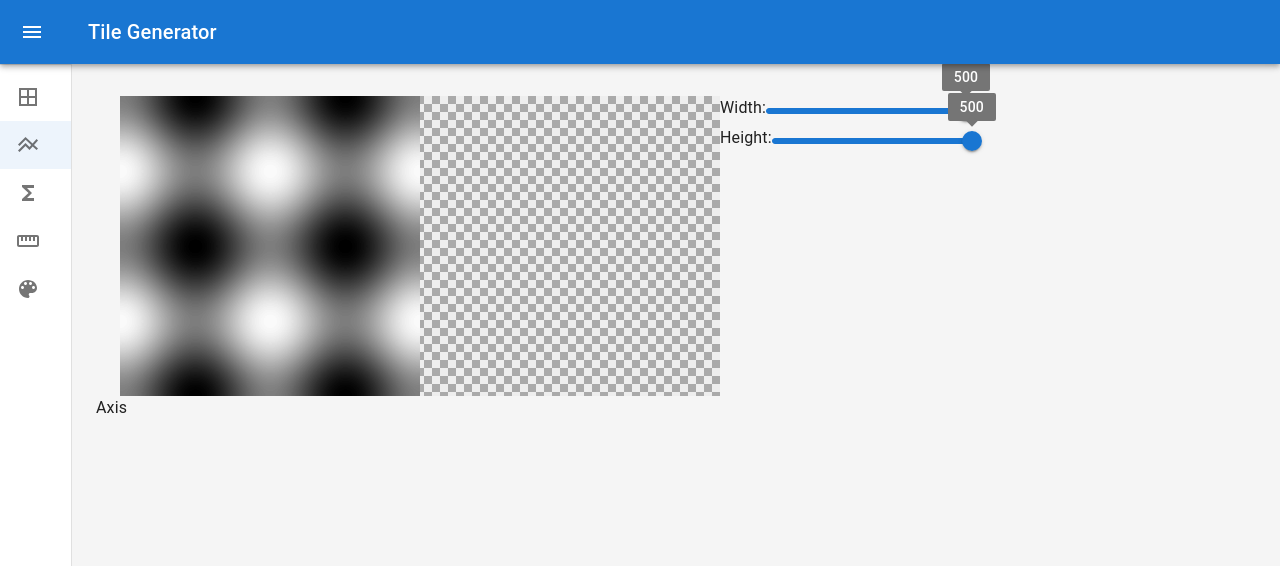
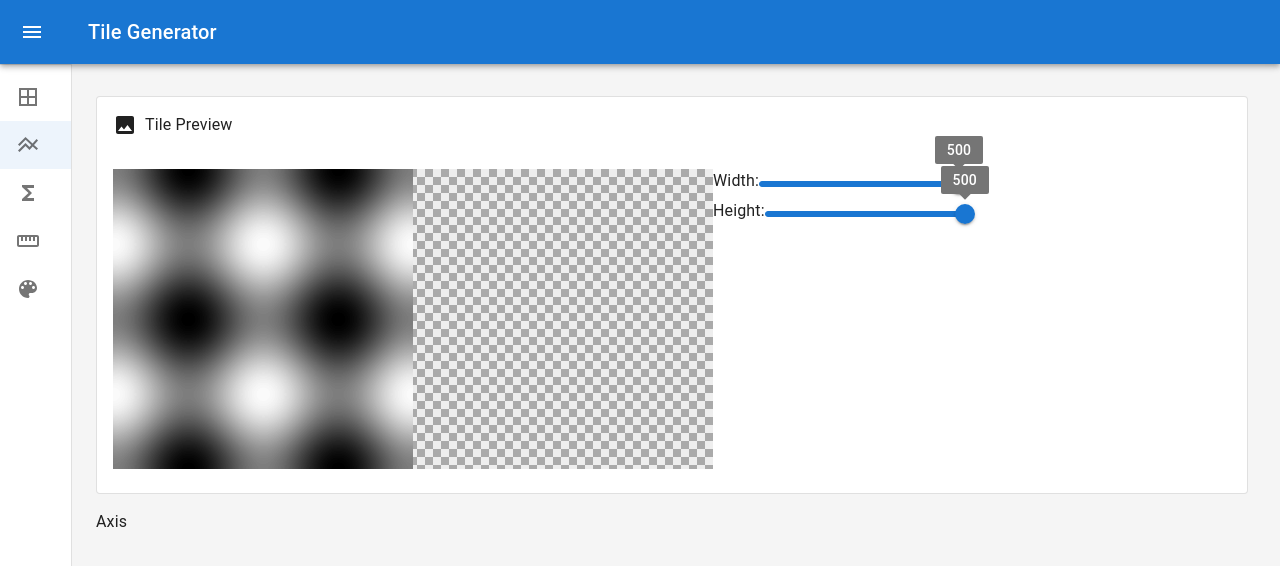
Before and after one commit to vaughan99/tile-gen, a React (Create React App) app: page / in a window 1280 px wide. Shown: the top 566 px of the page. Built offline with nearby package versions, Linux system fonts and the light colour scheme.

Commit message:
start using cards

```diff
--- a/src/App.tsx
+++ b/src/App.tsx
@@ -192,9 +192,9 @@ export const App = () => {
                 imageBuilding={imageBuilding}
               />
             ) : (
-              <Stack>
+              <Stack spacing={2}>
                 <Preview profile={profile} imageBuilding={imageBuilding} />
-                {navSelected === 'axis' ? <Typography>Axis</Typography> : <></>}
+                {navSelected === 'axis' ? <Typography>Axis</Typography> : ''}
                 {navSelected === 'pattern' ? (
                   <Typography>Pattern</Typography>
                 ) : (
--- a/src/components/ColorMapPicker.tsx
+++ b/src/components/ColorMapPicker.tsx
@@ -1,7 +1,15 @@
-import { Slider, Stack } from '@mui/material';
+import {
+  Card,
+  CardContent,
+  CardHeader,
+  Slider,
+  Stack,
+  Typography,
+} from '@mui/material';
 import React, { useState } from 'react';
 import { SketchPicker } from 'react-color';
 import { GradientPicker } from 'react-linear-gradient-picker';
+import ColorLensIcon from '@mui/icons-material/ColorLens';
 import 'react-linear-gradient-picker/dist/index.css';
 import { ColorMap, PaletteControlPoint } from '../profile';
 
@@ -62,18 +70,32 @@ export const ColorMapPicker: React.FC<ColorMapPickerProps> = (
   };
 
   return (
-    <Stack>
+    <Card variant="outlined">
+      <CardHeader
+        sx={{ alignItems: 'center' }}
+        title={
+          <Stack direction="row" alignContent="center" spacing={1}>
+            <ColorLensIcon />
+            <Typography>Color Map</Typography>
+          </Stack>
+        }
+      />
+      <CardContent>
+        <Stack spacing={2}>
+          <Stack direction="row" spacing={2}>
+            <Typography>Shades:</Typography>
+            <Typography>{colorMap.shades}</Typography>
             <Slider
               min={5}
               max={200}
               step={1}
               value={colorMap.shades}
               onChange={onShadesChange}
-        valueLabelDisplay="on"
               sx={{
                 width: 600,
               }}
             />
+          </Stack>
           <GradientPicker
             open={open}
             setOpen={setOpen}
@@ -86,6 +108,8 @@ export const ColorMapPicker: React.FC<ColorMapPickerProps> = (
             <WrappedColorPicker color={'rgb(0,0,0)'} opacity={1} />
           </GradientPicker>
         </Stack>
+      </CardContent>
+    </Card>
   );
 };
 
--- a/src/components/Preview.tsx
+++ b/src/components/Preview.tsx
@@ -1,11 +1,14 @@
 import {
   Box,
+  Card,
+  CardContent,
+  CardHeader,
   CircularProgress,
-  Container,
   Slider,
   Stack,
   Typography,
 } from '@mui/material';
+import ImageIcon from '@mui/icons-material/Image';
 import { useEffect, useRef } from 'react';
 import { ImageBuilding } from '../imageBuilding';
 import { TileProfile } from '../profile';
@@ -65,7 +68,16 @@ export const Preview = (props: PreviewProps) => {
   }, [imageBuilding, canvasRef]);
 
   return (
-    <Container>
+    <Card variant="outlined">
+      <CardHeader
+        title={
+          <Stack direction="row" alignContent="center" spacing={1}>
+            <ImageIcon />
+            <Typography>Tile Preview</Typography>
+          </Stack>
+        }
+      />
+      <CardContent>
         <Stack direction="row">
           <Box
             display="flex"
@@ -127,6 +139,7 @@ export const Preview = (props: PreviewProps) => {
             </Stack>
           </Stack>
         </Stack>
-    </Container>
+      </CardContent>
+    </Card>
   );
 };
```
Lines whose indentation alone changed are shown as unchanged.
